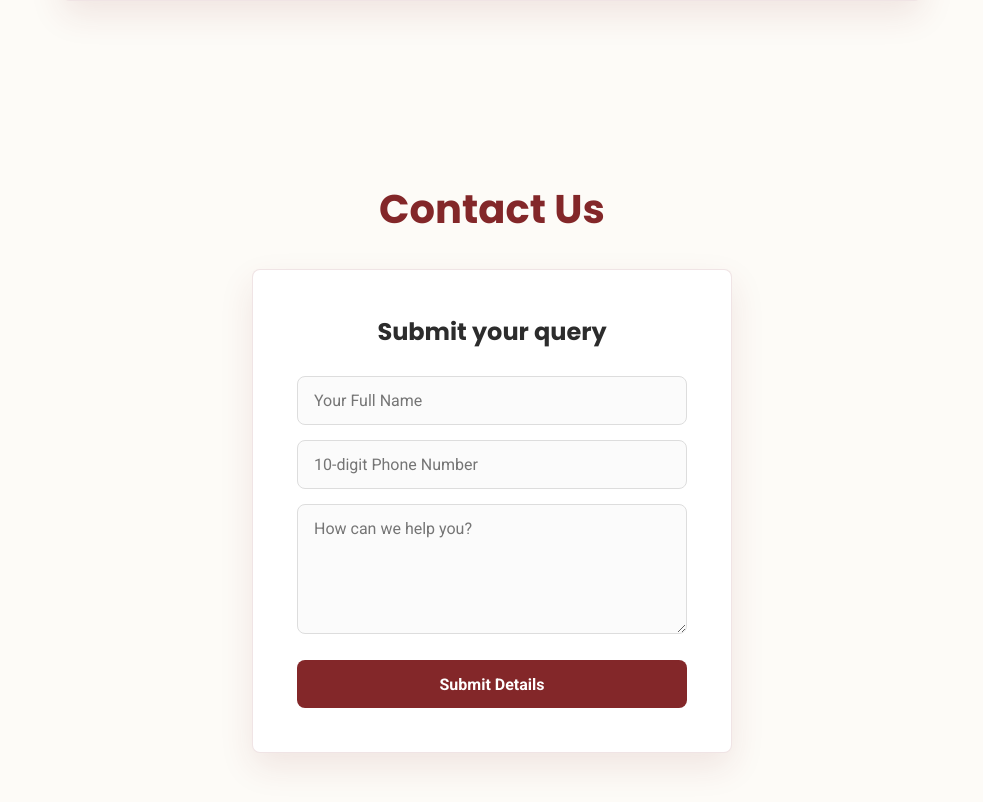
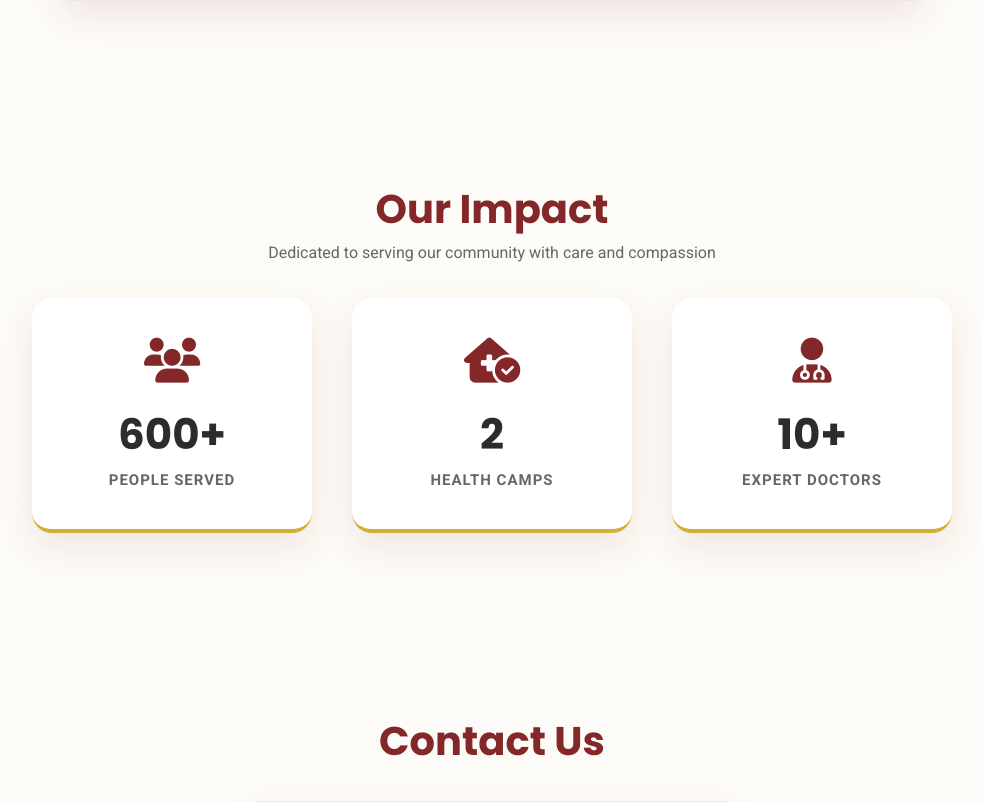
Before and after one commit to spaul959/Parashmoni_web, a React (Vite) app: page / in a window 1280 px wide. Shown: the part 2027-2829 px from the top of the page, without its empty margins (148-1131 px from the left). Built offline with nearby package versions, Linux system fonts and the light colour scheme.

Commit message:
Update App.jsx

```diff
--- a/src/App.jsx
+++ b/src/App.jsx
@@ -1,9 +1,12 @@
+import React from 'react';
 import Navbar from './components/Navbar';
 import Hero from './components/Hero';
 import DoctorSection from './components/DoctorSection';
 import PatientReviews from './components/PatientReviews';
+import PeopleServed from './components/PeopleServed';
 import ContactForm from './components/ContactForm';
 import Footer from './components/Footer';
+
 
 export default function App() {
   return (
@@ -12,6 +15,9 @@ export default function App() {
       <Hero />
       <DoctorSection />
       <PatientReviews />
+
+      <PeopleServed />  {/* <-- 2. Place it right before the ContactForm! */}
+
       <ContactForm />
       <Footer />
     </div>
```
